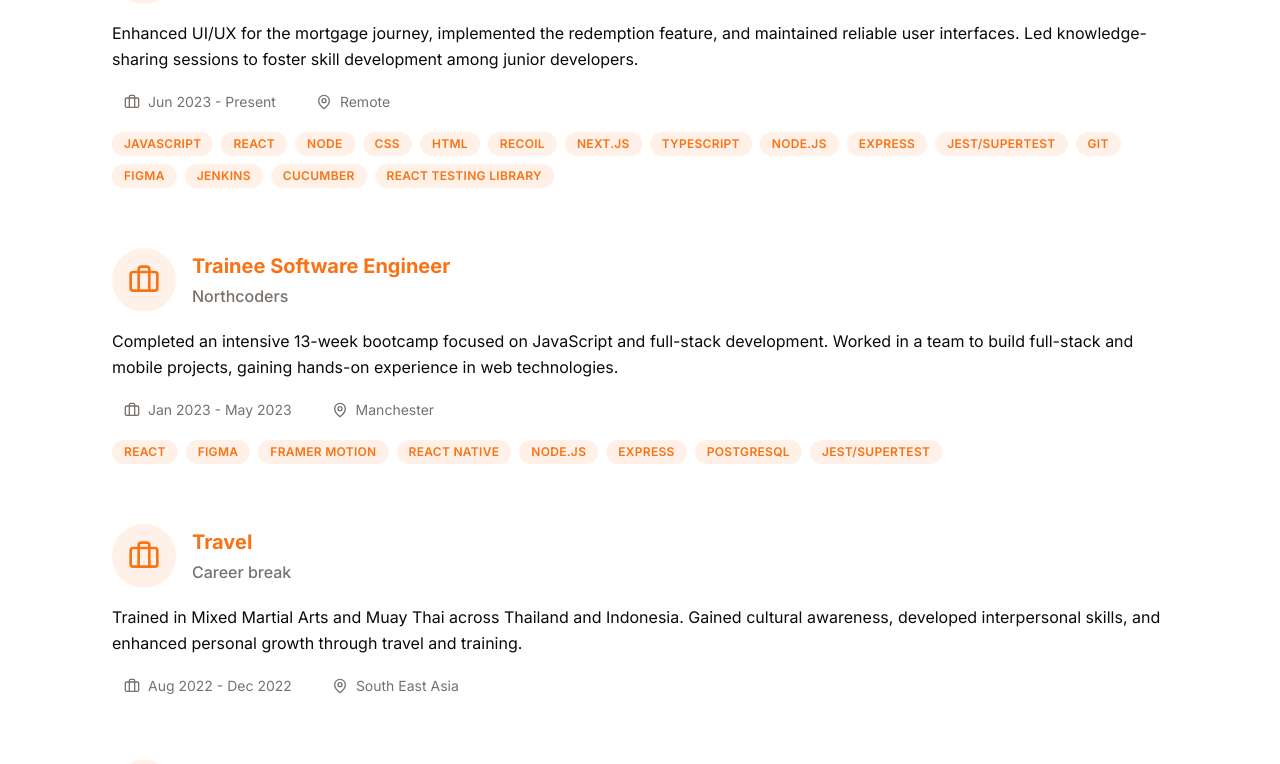
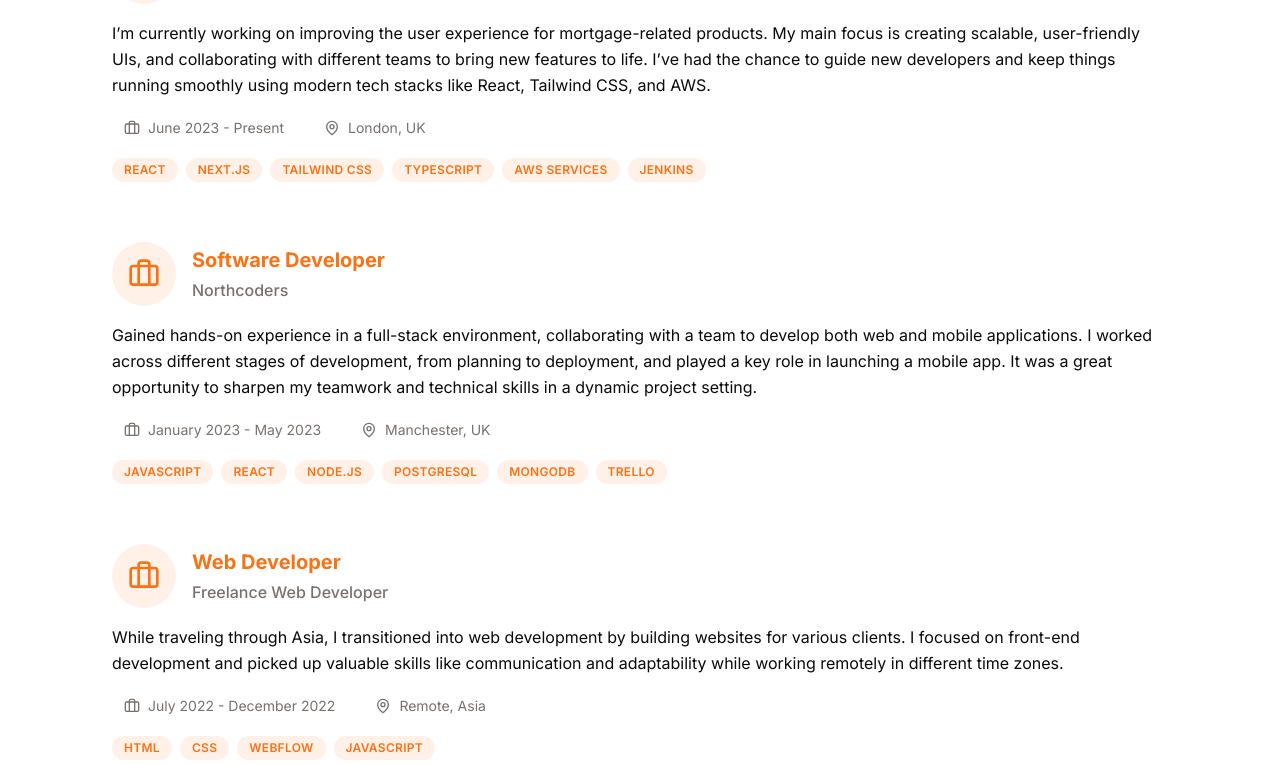
Before and after one commit to stevef24/website-v6, a Next.js app: page / in a window 1280 px wide. Shown: the part 1308-2072 px from the top of the page. Built offline with nearby package versions, Linux system fonts and the light colour scheme.

Commit message:
refactor: Update CSS gradients and remove unused components

```diff
--- /dev/null
+++ b/components/magicui/text-reveal.tsx
@@ -0,0 +1,73 @@
+"use client";
+
+import { FC, ReactNode, useRef } from "react";
+import { motion, useScroll, useTransform } from "framer-motion";
+
+import { cn } from "@/lib/utils";
+
+interface TextRevealByWordProps {
+  text: string;
+  className?: string;
+}
+
+export const TextRevealByWord: FC<TextRevealByWordProps> = ({
+  text,
+  className,
+}) => {
+  const targetRef = useRef<HTMLDivElement | null>(null);
+
+  const { scrollYProgress } = useScroll({
+    target: targetRef,
+  });
+  const words = text.split(" ");
+
+  return (
+    <div ref={targetRef} className={cn("relative z-0 h-[200vh]", className)}>
+      <div
+        className={
+          "sticky top-0 mx-auto flex h-[50%] max-w-4xl items-center bg-transparent px-[1rem] py-[5rem]"
+        }
+      >
+        <p
+          ref={targetRef}
+          className={
+            "flex flex-wrap p-5 text-2xl font-bold text-black/20 dark:text-white/20 md:p-8 md:text-3xl lg:p-10 lg:text-4xl xl:text-5xl"
+          }
+        >
+          {words.map((word, i) => {
+            const start = i / words.length;
+            const end = start + 1 / words.length;
+            return (
+              <Word key={i} progress={scrollYProgress} range={[start, end]}>
+                {word}
+              </Word>
+            );
+          })}
+        </p>
+      </div>
+    </div>
+  );
+};
+
+interface WordProps {
+  children: ReactNode;
+  progress: any;
+  range: [number, number];
+}
+
+const Word: FC<WordProps> = ({ children, progress, range }) => {
+  const opacity = useTransform(progress, range, [0, 1]);
+  return (
+    <span className="xl:lg-3 relative mx-1 lg:mx-2.5">
+      <span className={"absolute opacity-30"}>{children}</span>
+      <motion.span
+        style={{ opacity: opacity }}
+        className={"text-black dark:text-white"}
+      >
+        {children}
+      </motion.span>
+    </span>
+  );
+};
+
+export default TextRevealByWord;
--- a/components/pages/Hero.tsx
+++ b/components/pages/Hero.tsx
@@ -7,6 +7,9 @@ export default function Home() {
 		<div className="min-h-screen bg-background font-sans flex items-center justify-center px-4 sm:px-6 lg:px-8">
 			<div className="max-w-4xl mx-auto text-center">
 				<div className="mb-8 sm:mb-12">
+					<h2 className="text-2xl sm:text-3xl md:text-4xl font-semibold mb-4 sm:mb-6">
+						Hi, I'm Stav 👋🏾
+					</h2>
 					<Image
 						src="/avatar.png"
 						alt="Profile"
@@ -16,12 +19,8 @@ export default function Home() {
 					/>
 				</div>
 
-				<h2 className="text-2xl sm:text-3xl md:text-4xl font-semibold mb-4 sm:mb-6">
-					Hi, I'm Stav 👋🏾
-				</h2>
-
 				<h1 className="text-4xl sm:text-5xl md:text-6xl lg:text-7xl font-bold leading-tight sm:leading-tight md:leading-tight lg:leading-tight mb-8 sm:mb-10">
-					Building digital products, brands, and experience.
+					Frontend Software Engineer
 				</h1>
 
 				<div className="mb-8 sm:mb-10 text-base sm:text-lg md:text-xl">
--- a/components/ui/Experience.tsx
+++ b/components/ui/Experience.tsx
@@ -1,71 +1,64 @@
 import WorkExperienceSection from "./WorkExperienceSection";
 
-const data = [
+// Define the type for each work experience item
+type WorkExperience = {
+	companyName: string;
+	dateFrom: string;
+	dateTo: string;
+	role: string;
+	roleDescription: string;
+	location: string;
+	tech: string[];
+};
+
+// Use the new type for the data array
+const workExperience: WorkExperience[] = [
 	{
 		companyName: "Nationwide Building Society",
-		dateFrom: "Jun 2023",
+		dateFrom: "June 2023",
 		dateTo: "Present",
-		role: "Frontend Developer",
+		role: "Software Engineer",
 		roleDescription:
-			"Enhanced UI/UX for the mortgage journey, implemented the redemption feature, and maintained reliable user interfaces. Led knowledge-sharing sessions to foster skill development among junior developers.",
-		location: "Remote",
+			"I’m currently working on improving the user experience for mortgage-related products. My main focus is creating scalable, user-friendly UIs, and collaborating with different teams to bring new features to life. I’ve had the chance to guide new developers and keep things running smoothly using modern tech stacks like React, Tailwind CSS, and AWS.",
+		location: "London, UK",
 		tech: [
-			"JavaScript",
 			"React",
-			"Node",
-			"CSS",
-			"HTML",
-			"Recoil",
 			"Next.js",
-			"Typescript",
-			"Node.js",
-			"Express",
-			"Jest/Supertest",
-			"Git",
-			"Figma",
+			"Tailwind CSS",
+			"TypeScript",
+			"AWS Services",
 			"Jenkins",
-			"Cucumber",
-			"React Testing Library",
 		],
 	},
 	{
 		companyName: "Northcoders",
-		dateFrom: "Jan 2023",
+		dateFrom: "January 2023",
 		dateTo: "May 2023",
-		role: "Trainee Software Engineer",
+		role: "Software Developer",
 		roleDescription:
-			"Completed an intensive 13-week bootcamp focused on JavaScript and full-stack development. Worked in a team to build full-stack and mobile projects, gaining hands-on experience in web technologies.",
-		location: "Manchester",
-		tech: [
-			"React",
-			"Figma",
-			"Framer Motion",
-			"React Native",
-			"Node.js",
-			"Express",
-			"PostgreSQL",
-			"Jest/Supertest",
-		],
+			"Gained hands-on experience in a full-stack environment, collaborating with a team to develop both web and mobile applications. I worked across different stages of development, from planning to deployment, and played a key role in launching a mobile app. It was a great opportunity to sharpen my teamwork and technical skills in a dynamic project setting.",
+		location: "Manchester, UK",
+		tech: ["JavaScript", "React", "Node.js", "PostgreSQL", "MongoDB", "Trello"],
 	},
 	{
-		companyName: "Career break",
-		dateFrom: "Aug 2022",
-		dateTo: "Dec 2022",
-		role: "Travel",
+		companyName: "Freelance Web Developer",
+		dateFrom: "July 2022",
+		dateTo: "December 2022",
+		role: "Web Developer",
 		roleDescription:
-			"Trained in Mixed Martial Arts and Muay Thai across Thailand and Indonesia. Gained cultural awareness, developed interpersonal skills, and enhanced personal growth through travel and training.",
-		location: "South East Asia",
-		tech: [],
+			"While traveling through Asia, I transitioned into web development by building websites for various clients. I focused on front-end development and picked up valuable skills like communication and adaptability while working remotely in different time zones.",
+		location: "Remote, Asia",
+		tech: ["HTML", "CSS", "Webflow", "JavaScript"],
 	},
 	{
 		companyName: "Aviva Investors",
-		dateFrom: "Jul 2019",
-		dateTo: "Jul 2022",
-		role: "Sales Enablement Associate",
+		dateFrom: "July 2019",
+		dateTo: "June 2022",
+		role: "Sales Enablement Associate & Multi-asset Investment Specialist",
 		roleDescription:
-			"Conducted market data analysis and created detailed fund reports for sales teams and investment specialists. Delivered insights through peer analysis, supporting effective communication of investment strategies.",
-		location: "London",
-		tech: [],
+			"In this role, I helped make sense of investment data and worked closely with sales teams and clients. I used my analytical and presentation skills to deliver insights and even automated some tasks to improve efficiency. It was a great mix of data, finance, and communication.",
+		location: "London, UK",
+		tech: ["Python", "Excel"],
 	},
 ];
 
@@ -73,7 +66,7 @@ const Experience = () => {
 	return (
 		<section>
 			<ul className="space-y-3">
-				{data.map(
+				{workExperience.map(
 					(
 						{
 							companyName,
--- a/components/ui/ProjectHoverCard.tsx
+++ b/components/ui/ProjectHoverCard.tsx
@@ -32,7 +32,7 @@ export default function ProjectHoverCard({
 
 	return (
 		<div
-			className="min-w-[320px] w-[400px] group relative max-w-md rounded-xl border border-gray-200 bg-background px-8 py-16"
+			className="min-w-[320px] w-[400px] group relative max-w-md rounded-xl border light:border-gray-200 bg-background px-8 py-16"
 			onMouseMove={handleMouseMove}
 		>
 			<motion.div
@@ -41,8 +41,8 @@ export default function ProjectHoverCard({
 					background: useMotionTemplate`
             radial-gradient(
               500px circle at ${mouseX}px ${mouseY}px,
-              rgb(234, 88, 13, 0.15),
-              transparent 80%
+              rgb(234, 88, 13, 0.10),
+              transparent 60%
             )
           `,
 				}}
```
